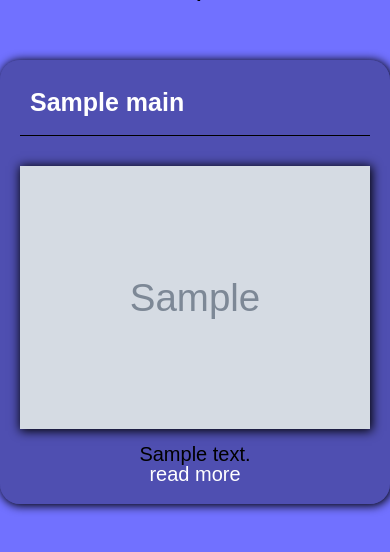
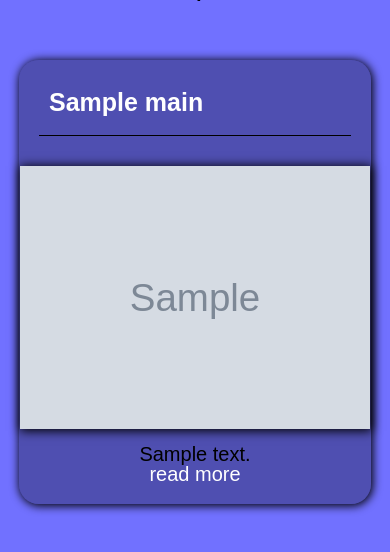
Before and after one commit to islom892005/projectArticle, a Django app: template posts/templates/posts/main_page.html in a window 390 px wide. Shown: the part 100-652 px from the top of the page. Run offline with Django 3.2, Linux system fonts and the light colour scheme; the template is opened without the code that fills it: most values are stand-ins (such as "Sample title", 1, 10 or a date in 2020); grey boxes marked "Sample" are stand-in pictures.

Commit message:
Update styles.css

```diff
--- a/posts/static/posts/css/styles.css
+++ b/posts/static/posts/css/styles.css
@@ -644,3 +644,12 @@ footer .selected {
     text-decoration: none;
     color:red;
 }
+
+@media only screen and (max-width: 600px) {
+  .main_content {
+
+    width: 80%;
+
+}
+
+}
```
